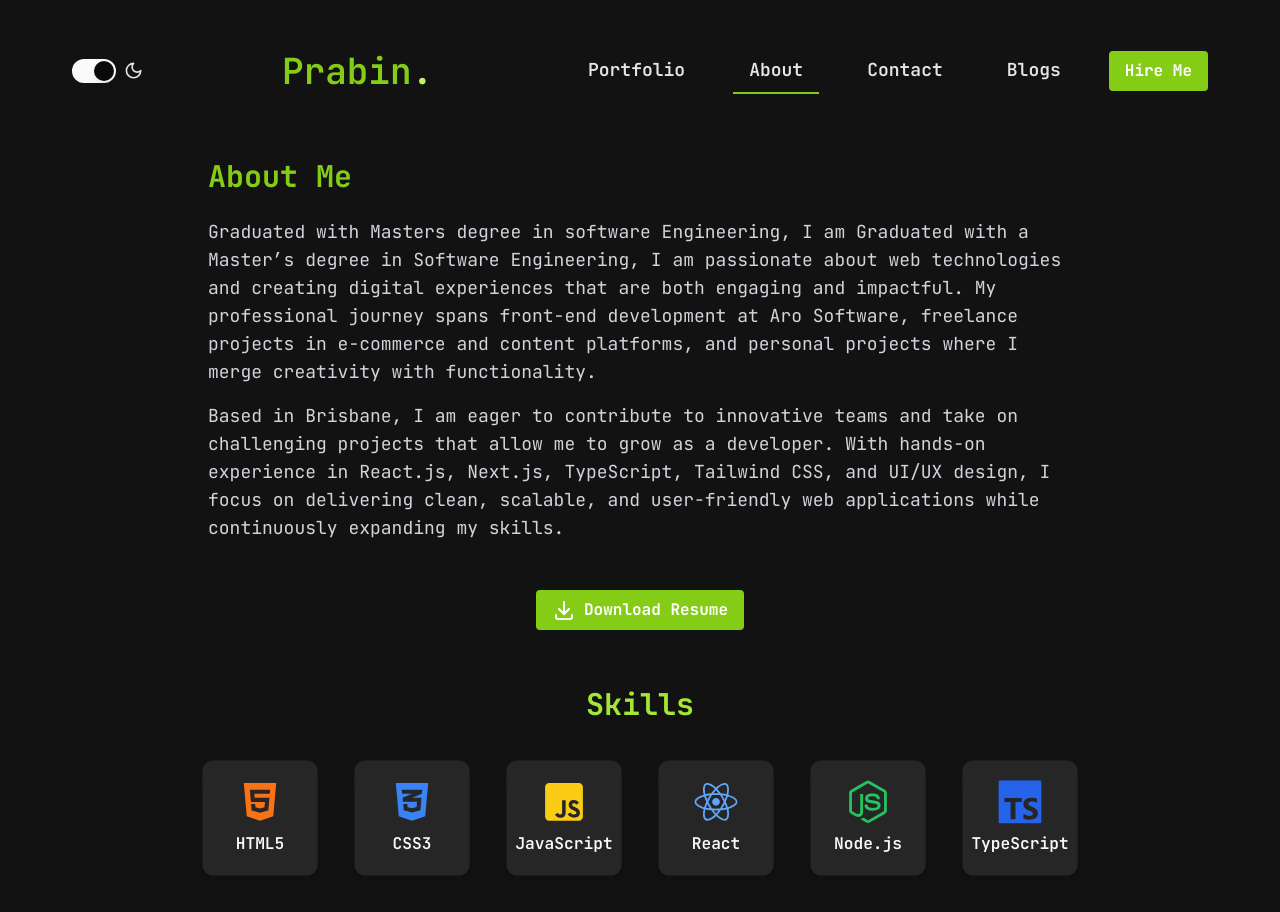
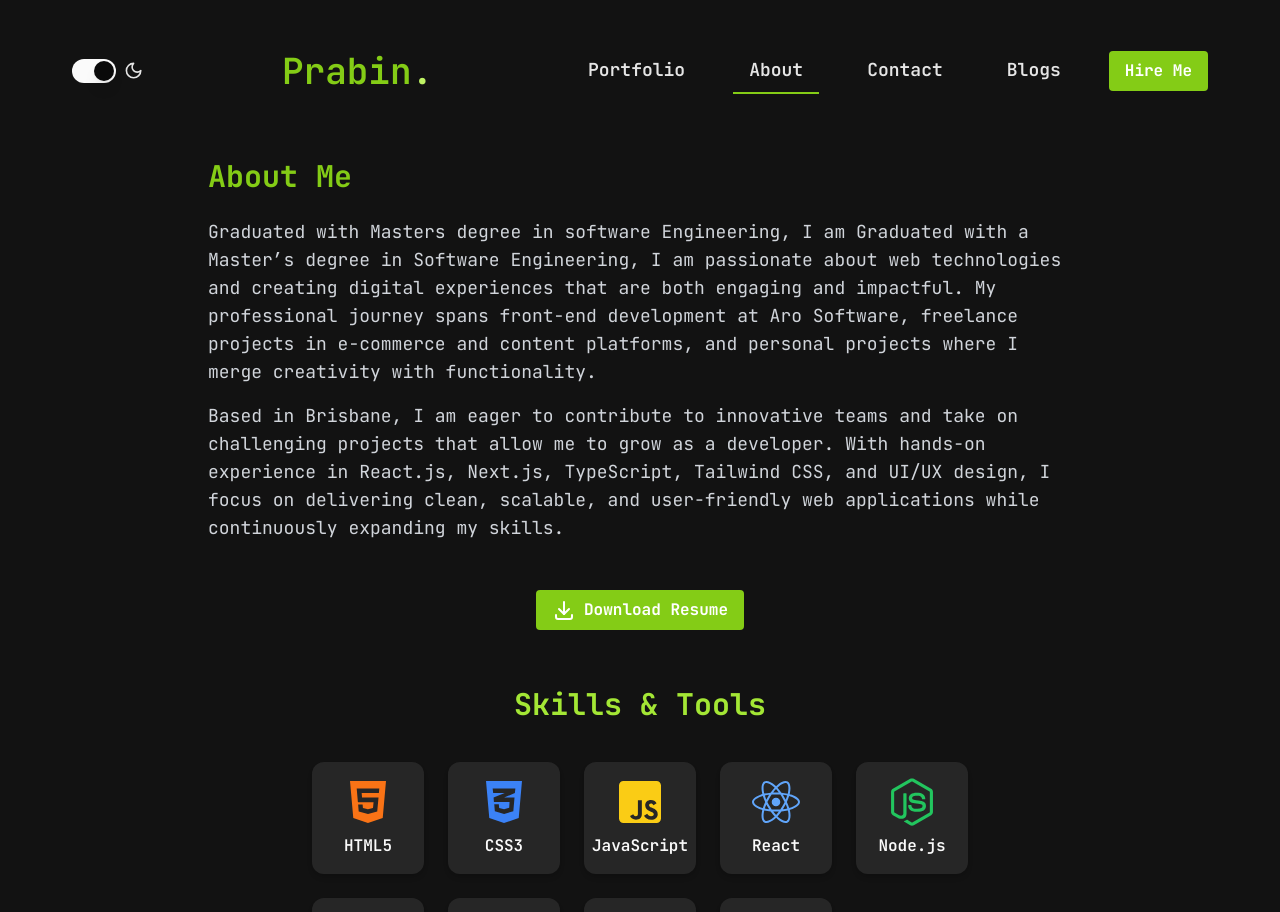
Before and after one commit to PrabinMhzn/next-portfolio, a Next.js app: page /about in a window 1280 px wide. Shown: the top 912 px of the page. Built offline with nearby package versions, Linux system fonts and the light colour scheme.

Commit message:
feat: update Contact, BlogPostCard, PortfolioCard, PortfolioModal, Skills components; improve styling and functionality

```diff
--- a/app/contact/page.tsx
+++ b/app/contact/page.tsx
@@ -84,10 +84,10 @@ const ContactPage = () => {
           className="text-center"
         >
           <h1 className="text-4xl sm:text-5xl md:text-6xl font-bold text-lime-600 dark:text-lime-400 mb-4">
-            Let’s Connect & Collaborate
+            Let's Connect & Collaborate
           </h1>
           <p className="text-neutral-700 dark:text-neutral-300 text-lg sm:text-xl max-w-2xl mx-auto">
-            Whether it’s a project, idea, or just a friendly hello, I’d love to
+            Whether it's a project, idea, or just a friendly hello, I'd love to
             hear from you!
           </p>
           <button
--- a/components/BlogPostCard.tsx
+++ b/components/BlogPostCard.tsx
@@ -7,6 +7,7 @@ import {
   CardHeader,
 } from "@/components/ui/card";
 import { Calendar } from "lucide-react";
+import Image from "next/image";
 
 interface BlogPostCardProps {
   title: string;
@@ -26,7 +27,7 @@ export default function BlogPostCard({
   return (
     <Card className="overflow-hidden transition-all hover:shadow-lg">
       <CardHeader className="p-0">
-        <img src={image} alt={title} className="h-48 w-full object-cover" />
+        <Image src={image} alt={title} className="h-48 w-full object-cover" />
       </CardHeader>
       <CardContent className="p-4">
         <h2 className="mb-2 text-xl font-semibold">{title}</h2>
--- a/components/ContactForm.tsx
+++ b/components/ContactForm.tsx
@@ -33,7 +33,7 @@ const ContactForm: React.FC<ContactFormProps> = ({ onSubmit }) => {
 
   return (
     <form onSubmit={handleSubmit} className="space-y-6">
-      <div>
+      <div className="text-neutral-300">
         <label htmlFor="name" className="block text-md font-medium">
           Name
         </label>
@@ -44,7 +44,7 @@ const ContactForm: React.FC<ContactFormProps> = ({ onSubmit }) => {
           value={formData.name}
           onChange={handleChange}
           required
-          className="mt-1 px-4 py-2 w-full rounded-md border-lime-300 shadow-sm focus:border-lime-500 focus:ring-lime-500 sm:text-sm text-neutral-900"
+          className="mt-1 px-4 py-2 w-full rounded-md border-lime-300 shadow-sm focus:border-lime-500 focus:ring-lime-500 sm:text-sm text-neutral-900 dark:text-neutral-50"
         />
       </div>
       <div>
@@ -58,7 +58,7 @@ const ContactForm: React.FC<ContactFormProps> = ({ onSubmit }) => {
           value={formData.email}
           onChange={handleChange}
           required
-          className="mt-1 px-4 py-2  w-full rounded-md text-neutral-900 border-gray-900 shadow-sm focus:border-indigo-500 focus:ring-indigo-500 sm:text-sm"
+          className="mt-1 px-4 py-2  w-full rounded-md  border-gray-900 shadow-sm focus:border-indigo-500 focus:ring-indigo-500 sm:text-sm text-neutral-900 dark:text-neutral-50"
         />
       </div>
       <div>
@@ -71,7 +71,7 @@ const ContactForm: React.FC<ContactFormProps> = ({ onSubmit }) => {
           name="subject"
           value={formData.subject}
           onChange={handleChange}
-          className="mt-1 px-4 py-2  w-full rounded-md border-gray-300 text-neutral-900 shadow-sm focus:border-indigo-500 focus:ring-indigo-500 sm:text-sm"
+          className="mt-1 px-4 py-2  w-full rounded-md border-gray-300 shadow-sm focus:border-indigo-500 focus:ring-indigo-500 sm:text-sm text-neutral-900 dark:text-neutral-50"
         />
       </div>
       <div>
@@ -85,7 +85,7 @@ const ContactForm: React.FC<ContactFormProps> = ({ onSubmit }) => {
           value={formData.message}
           onChange={handleChange}
           required
-          className="mt-1 h-32 px-4 py-2 w-full rounded-md text-neutral-900 border-gray-300 shadow-sm focus:border-indigo-500 focus:ring-indigo-500 sm:text-sm"
+          className="mt-1 h-32 px-4 py-2 w-full rounded-md border-gray-300 shadow-sm focus:border-indigo-500 focus:ring-indigo-500 sm:text-sm text-neutral-900 dark:text-neutral-50"
         ></textarea>
       </div>
       <div>
--- a/components/PortfolioCard.tsx
+++ b/components/PortfolioCard.tsx
@@ -4,6 +4,7 @@ import React, { useState } from "react";
 import { Button } from "./ui/button";
 import { cn } from "@/lib/utils";
 import { motion } from "framer-motion";
+import Image from "next/image";
 
 interface PortfolioCardProps {
   src: string;
@@ -44,7 +45,7 @@ const PortfolioCard: React.FC<PortfolioCardProps> = ({
         {/* FRONT SIDE */}
         <div className="absolute inset-0 w-full h-full rounded-xl overflow-hidden shadow-xl bg-neutral-900 border border-lime-500/30 [backface-visibility:hidden] flex flex-col justify-between">
           <div className="aspect-[4/3] bg-neutral-800 overflow-hidden">
-            <img
+            <Image
               src={src}
               alt={title}
               className="w-full h-full object-cover transition-transform duration-300 hover:scale-110"
--- a/components/PortfolioModal.tsx
+++ b/components/PortfolioModal.tsx
@@ -2,6 +2,7 @@
 import React, { useEffect, useRef } from "react";
 import { Button } from "./ui/button";
 import { motion, AnimatePresence } from "framer-motion";
+import Image from "next/image";
 
 interface PortfolioModalProps {
   isOpen: boolean;
@@ -74,7 +75,7 @@ const PortfolioModal: React.FC<PortfolioModalProps> = ({
             </div>
 
             {/* Image */}
-            <img
+            <Image
               src={src}
               alt={title}
               className="w-full h-64 object-cover rounded-lg mb-4"
--- a/components/Skills.tsx
+++ b/components/Skills.tsx
@@ -1,4 +1,3 @@
-// components/Skills.tsx
 "use client";
 
 import React from "react";
@@ -12,17 +11,17 @@ import {
   FaGitAlt,
   FaPython,
 } from "react-icons/fa";
-import { SiShadcnui, SiTypescript } from "react-icons/si";
+import { SiShadcnui, SiTypescript, SiFreecodecamp } from "react-icons/si";
 
 interface Skill {
   title: string;
   icon: React.ReactNode;
+  link?: string;
 }
 
 const skills: Skill[] = [
   { title: "HTML5", icon: <FaHtml5 className="text-5xl text-orange-500" /> },
   { title: "CSS3", icon: <FaCss3Alt className="text-5xl text-blue-500" /> },
-
   {
     title: "JavaScript",
     icon: <FaJsSquare className="text-5xl text-yellow-400" />,
@@ -33,7 +32,6 @@ const skills: Skill[] = [
     title: "TypeScript",
     icon: <SiTypescript className="text-5xl text-blue-600" />,
   },
-
   { title: "Git", icon: <FaGitAlt className="text-5xl text-red-500" /> },
   { title: "Python", icon: <FaPython className="text-5xl text-blue-400" /> },
   {
@@ -44,51 +42,48 @@ const skills: Skill[] = [
 
 const containerVariants = {
   hidden: {},
-  visible: {
-    transition: { staggerChildren: 0.15 },
-  },
+  visible: { transition: { staggerChildren: 0.1 } },
 };
 
 const cardVariants = {
-  hidden: { opacity: 0, y: 40, scale: 0.9 },
+  hidden: { opacity: 0, y: 30 },
   visible: {
     opacity: 1,
     y: 0,
-    rotate: 0,
     transition: { type: "spring", stiffness: 120, damping: 15 },
   },
 };
 
 const Skills: React.FC = () => {
   return (
-    <div className="max-w-6xl mx-auto p-6">
-      <h2 className="text-3xl font-bold mb-8 text-lime-400 text-center">
-        Skills
+    <section className=" mx-auto p-6">
+      <h2 className="text-3xl font-bold text-lime-400 mb-10 text-center">
+        Skills & Tools
       </h2>
 
       <motion.div
-        className="grid grid-cols-3 sm:grid-cols-4 md:grid-cols-5 lg:grid-cols-6 gap-6 justify-items-center"
+        className="grid grid-cols-2 sm:grid-cols-3 md:grid-cols-4 lg:grid-cols-5 gap-6 justify-items-center"
         variants={containerVariants}
         initial="hidden"
         whileInView="visible"
         viewport={{ once: true }}
       >
         {skills.map((skill) => (
-          <motion.div
+          <motion.a
             key={skill.title}
-            className="w-32 h-32 bg-neutral-50 dark:bg-neutral-800 rounded-xl shadow-lg flex flex-col items-center justify-center cursor-pointer"
+            href={skill.link || "#"}
+            target={skill.link ? "_blank" : "_self"}
+            className="w-28 h-28 flex flex-col items-center justify-center rounded-xl bg-neutral-50 dark:bg-neutral-800 shadow-md cursor-pointer p-3 transition-transform duration-300 hover:scale-110 hover:shadow-xl hover:bg-lime-600 group"
             variants={cardVariants}
-            whileHover={{ scale: 1.08 }}
-            transition={{ type: "spring", stiffness: 100, damping: 18 }}
           >
             {skill.icon}
-            <h4 className="text-neutral-900 dark:text-neutral-50 font-semibold mt-2 text-lg text-center">
+            <h4 className="text-sm md:text-base font-semibold mt-2 text-neutral-900 dark:text-neutral-50 group-hover:text-white text-center">
               {skill.title}
             </h4>
-          </motion.div>
+          </motion.a>
         ))}
       </motion.div>
-    </div>
+    </section>
   );
 };
 
```
